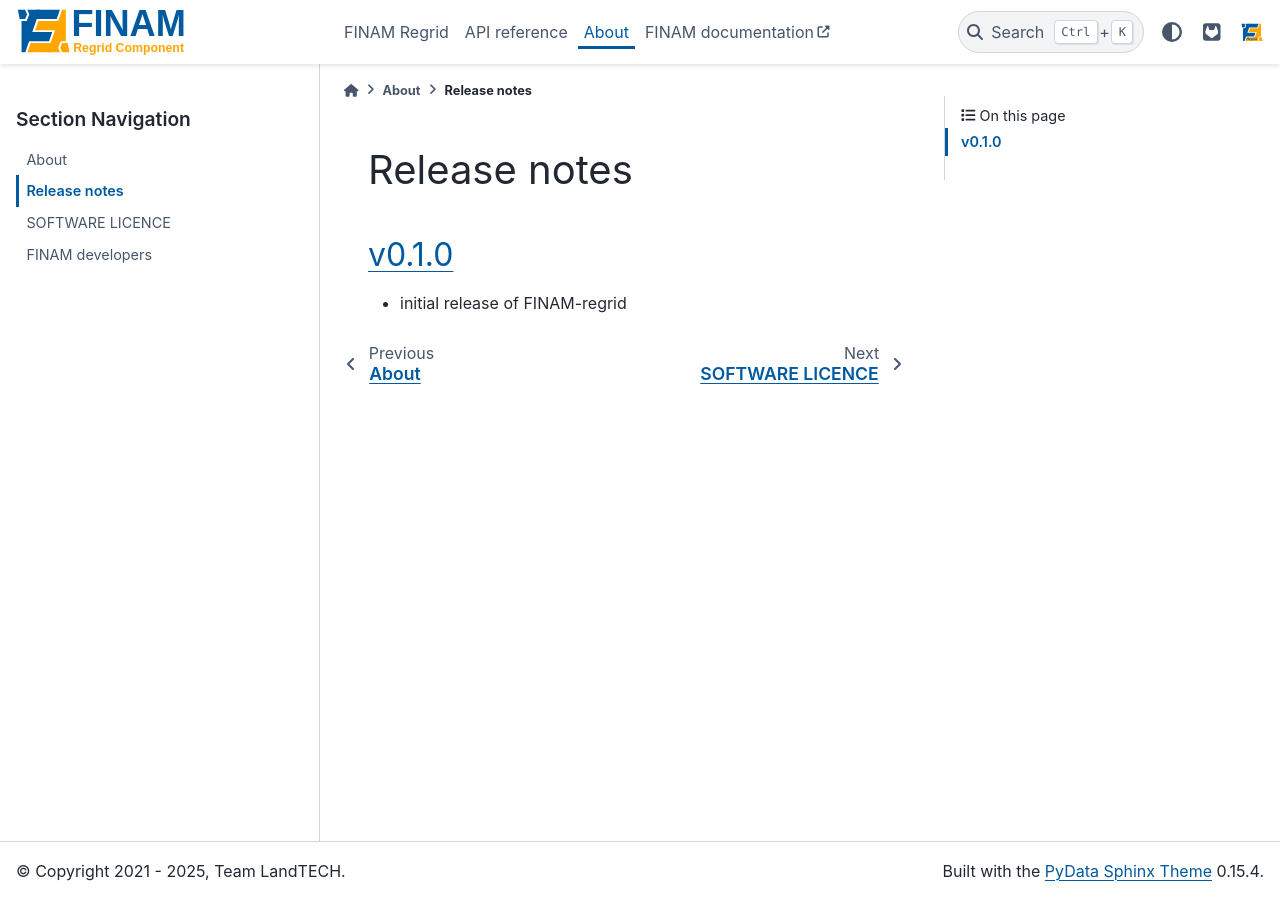
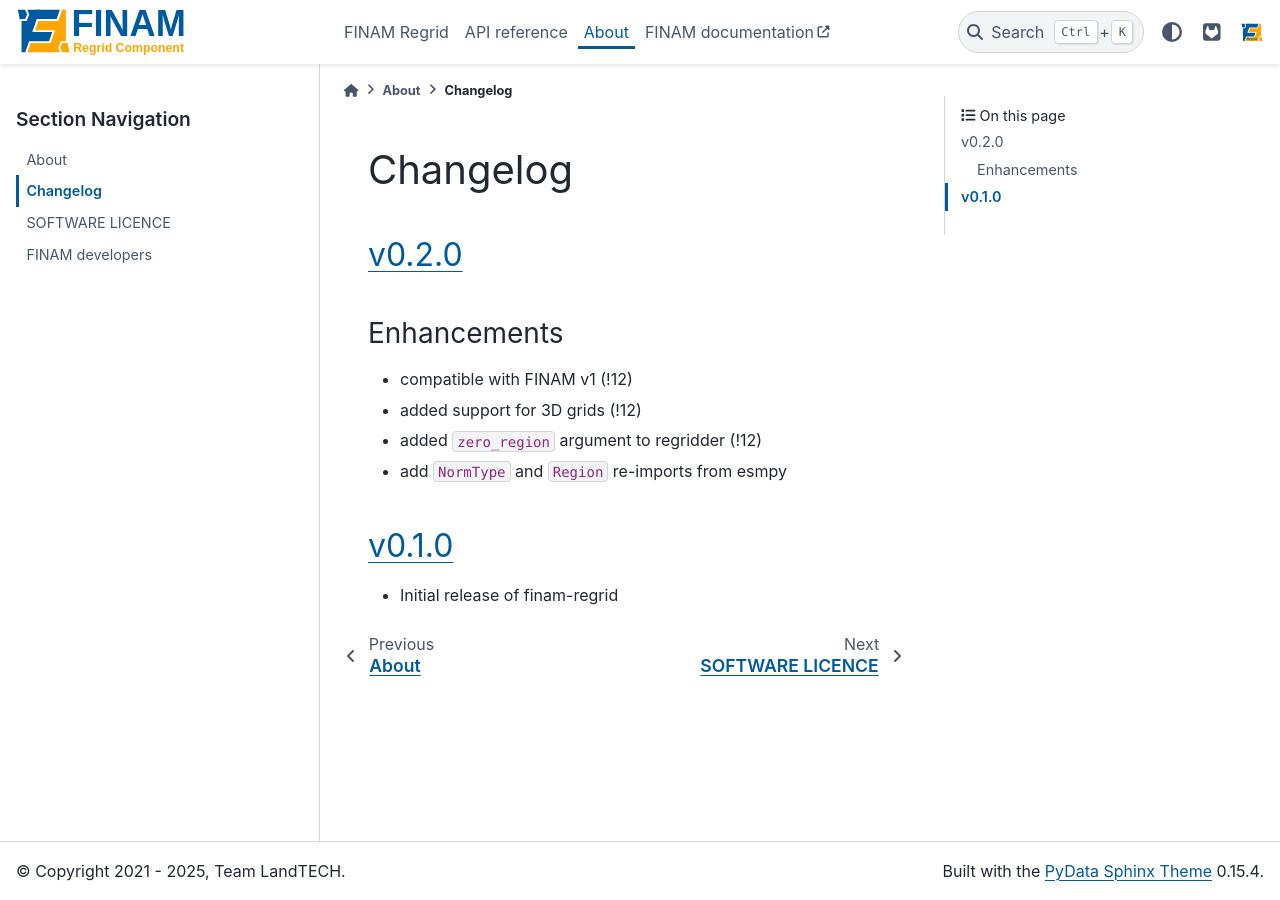
Before and after one commit to finam-ufz/finam-regrid, a Sphinx documentation site: the page built from docs/source/about/changelog.rst, in a window 1280 px wide. Built offline with Sphinx 7.4.7 and the PyData theme 0.15.4, drawn with Linux system fonts in a browser that asks for light colours.

Commit message:
update docs

```diff
--- a/CHANGELOG.md
+++ b/CHANGELOG.md
@@ -1,7 +1,17 @@
-# Release notes
+# Changelog
+
+## [v0.2.0]
+
+### Enhancements
+* compatible with FINAM v1 (!12)
+* added support for 3D grids (!12)
+* added `zero_region` argument to regridder (!12)
+* add `NormType` and `Region` re-imports from esmpy
 
 ## [v0.1.0]
 
-* initial release of FINAM-regrid
+* Initial release of finam-regrid
 
+[unpublished]: https://git.ufz.de/FINAM/finam-regrid/-/compare/v0.2.0...main
+[v0.2.0]: https://git.ufz.de/FINAM/finam-regrid/-/compare/v0.1.0...v0.2.0
 [v0.1.0]: https://git.ufz.de/FINAM/finam-regrid/-/commits/v0.1.0
```
Also changed, not shown: README.md (+8 -0 lines), docs/source/index.rst (+7 -1 lines), LICENSE.md.
